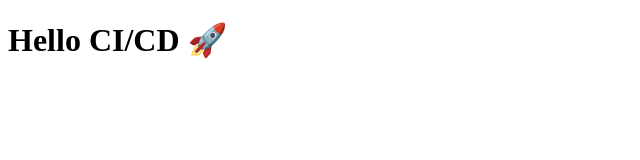
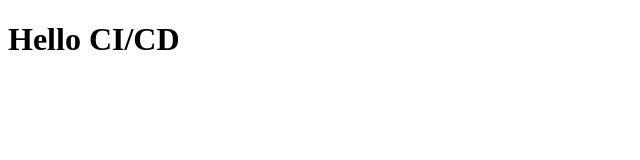
Before and after one commit to Aye-Sha26/CIA1_32_CICD, a plain HTML site: page index.html in a window 1280 px wide. Shown: the full height of the page, 0-640 px from the left. Drawn offline with Linux system fonts and the light colour scheme.

Commit message:
Remove emoji from header in index.html

```diff
--- a/index.html
+++ b/index.html
@@ -4,6 +4,6 @@
   <title>My Site</title>
 </head>
 <body>
-  <h1>Hello CI/CD 🚀</h1>
+  <h1>Hello CI/CD </h1>
 </body>
 </html>
```
